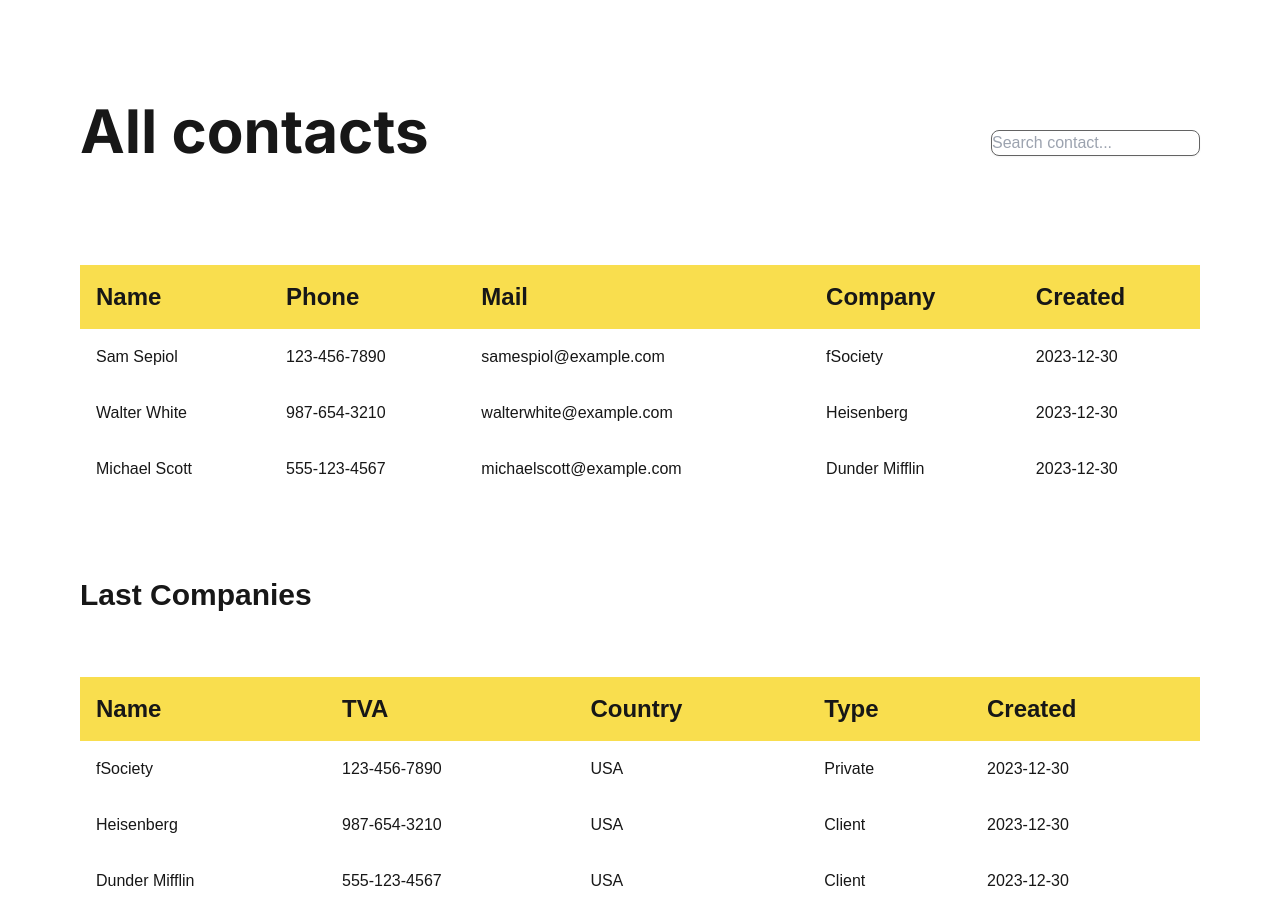
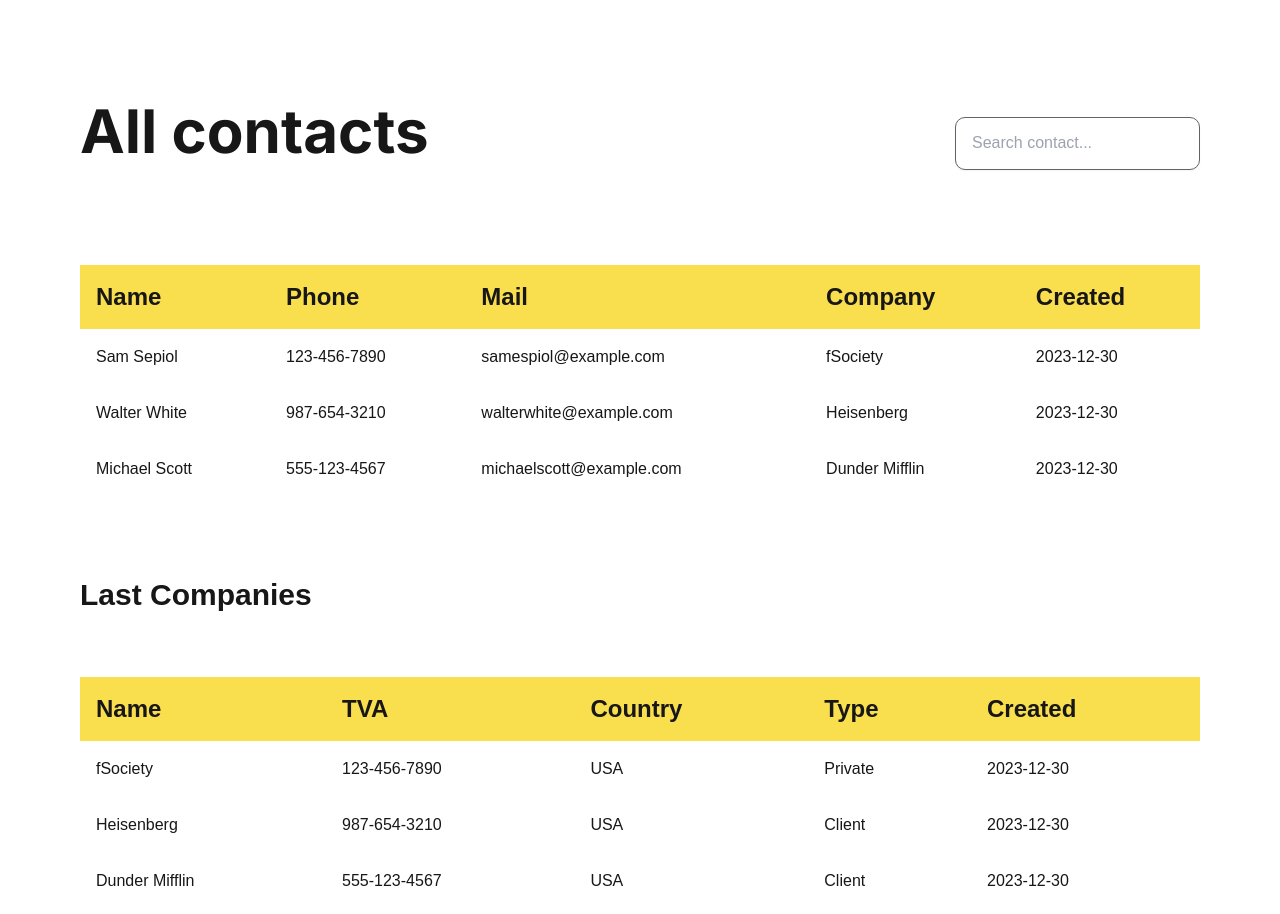
Before and after one commit to sam-sepiol1/cogip-client, a Next.js app: page / in a window 1280 px wide. Shown: the part 1025-1939 px from the top of the page. Built offline with nearby package versions, Linux system fonts and the light colour scheme.

Commit message:
Added className in "interface SearchBarProps" for the  <input> ( in Contacts.tsx)

```diff
--- a/app/components/Search_bar.tsx
+++ b/app/components/Search_bar.tsx
@@ -3,6 +3,7 @@ import { useState } from "react";
 interface SearchBarProps {
     onSearch: (query: string) => void;
     placeholder?: string;
+    className?: string;
 }
 
 const SearchBar: React.FC<SearchBarProps> = ({ onSearch, placeholder }) => {
@@ -20,7 +21,7 @@ const SearchBar: React.FC<SearchBarProps> = ({ onSearch, placeholder }) => {
             value={query}
             onChange={handleSearch}
             placeholder={placeholder || "Search..."}
-            className="border border-[#636363] rounded-lg w-[245] h-[53] shadow-sm"
+            className="border border-[#636363] rounded-[10px] w-[245px] h-[53px] shadow-sm pl-4"
         />
     );
 };
```
